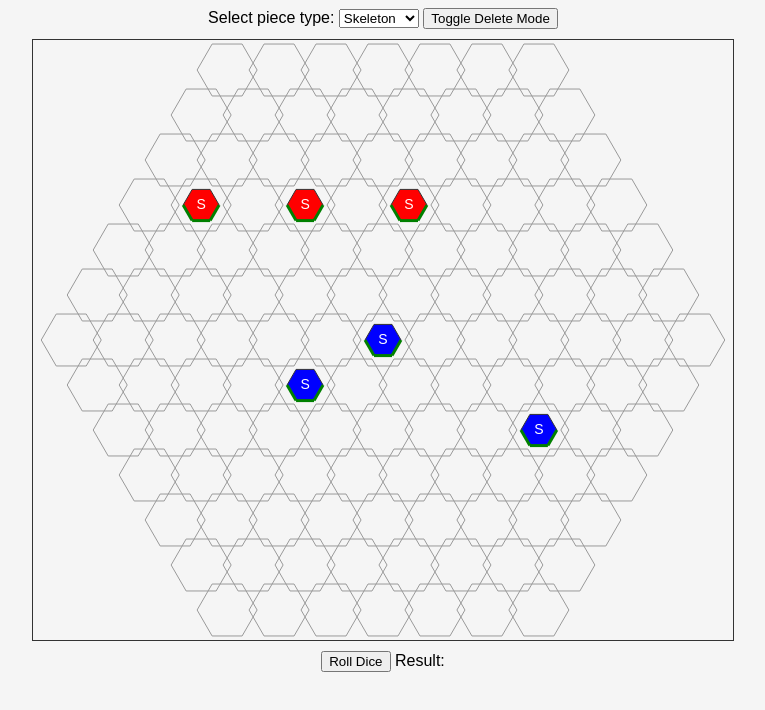
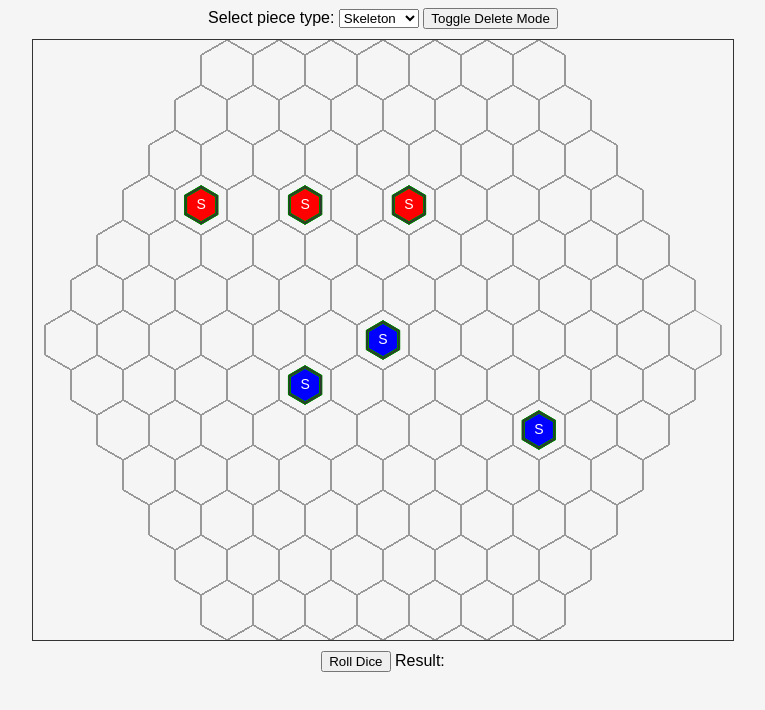
Before and after one commit to goz2306/hex-board-sim, a website: page public/index.html in a window 1280 px wide. Shown: the whole page, without its empty margins (257-1022 px from the left). Drawn offline with nearby package versions, Linux system fonts and the light colour scheme; no server answers.

Commit message:
Trying to fix hexagons

```diff
--- a/public/client.js
+++ b/public/client.js
@@ -74,7 +74,7 @@ function drawHex(q, r, size = HEX_SIZE, fillStyle = null, strokeStyle = "#000",
     ctx.fillStyle = fillStyle;
     ctx.beginPath();
 for (let i = 0; i < 6; i++) {
-      const angle = Math.PI / 180 * (60 * i);
+  const angle = Math.PI / 180 * (60 * i - 30);
   const xi = size * Math.cos(angle);
   const yi = size * Math.sin(angle);
   if (i === 0) ctx.moveTo(xi, yi);
@@ -86,9 +86,8 @@ function drawHex(q, r, size = HEX_SIZE, fillStyle = null, strokeStyle = "#000",
 
   // Draw edges, highlight selected edges in green
 for (let i = 0; i < 6; i++) {
-    ctx.beginPath();
-    const angle1 = Math.PI / 180 * (60 * i);
-    const angle2 = Math.PI / 180 * (60 * (i + 1));
+  const angle1 = Math.PI / 180 * (60 * i - 30);
+  const angle2 = Math.PI / 180 * (60 * (i + 1) - 30);
   const x1 = size * Math.cos(angle1);
   const y1 = size * Math.sin(angle1);
   const x2 = size * Math.cos(angle2);
--- a/public/index.html
+++ b/public/index.html
@@ -14,6 +14,7 @@
     <option value="ghoul">Ghoul</option>
     <option value="wraith">Wraith</option>
     <option value="construct">Construct</option>
+    <option value="player">Player</option>
   </select>
   <button id="deleteModeBtn">Toggle Delete Mode</button>
 </div>
```
Lines whose indentation alone changed are shown as unchanged.
